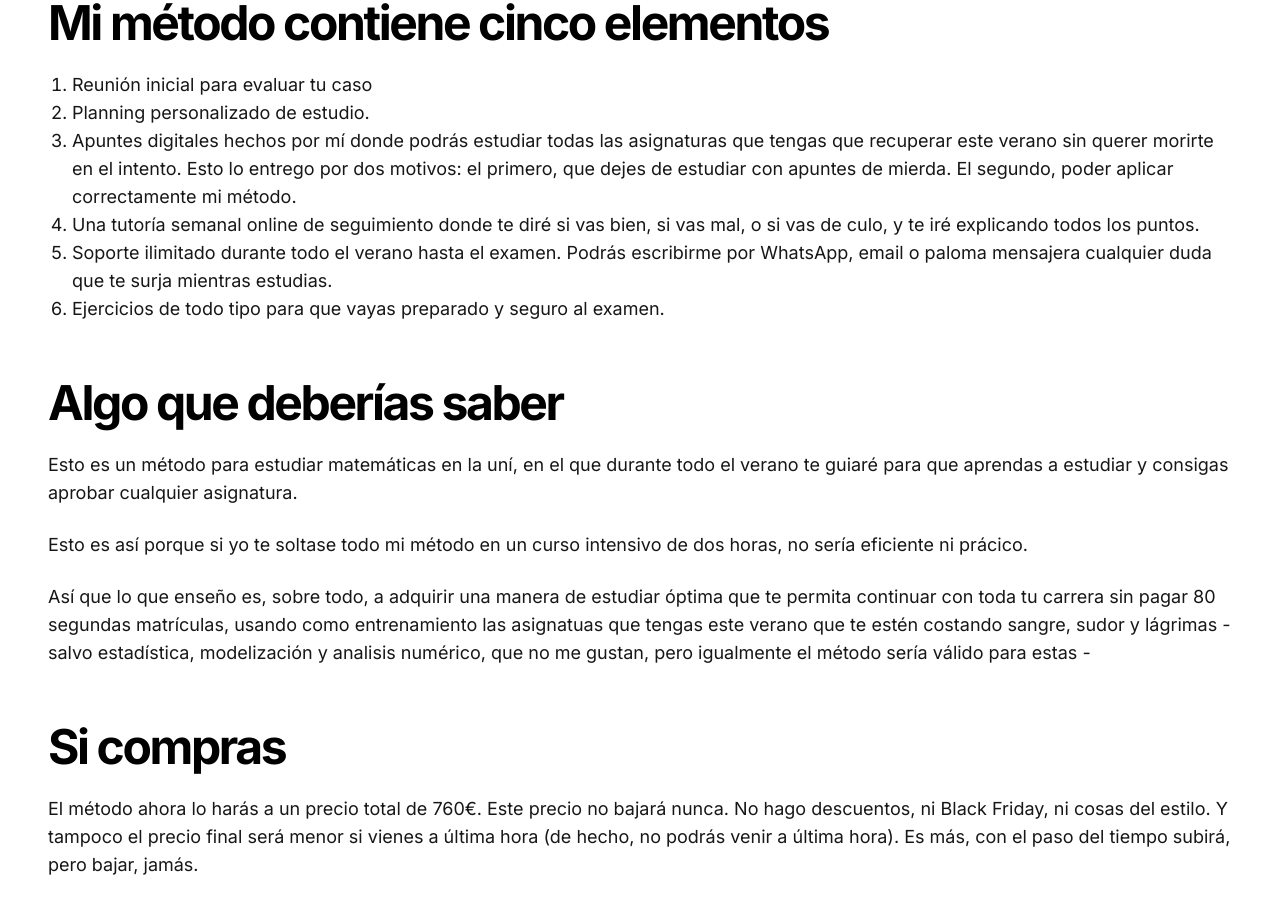
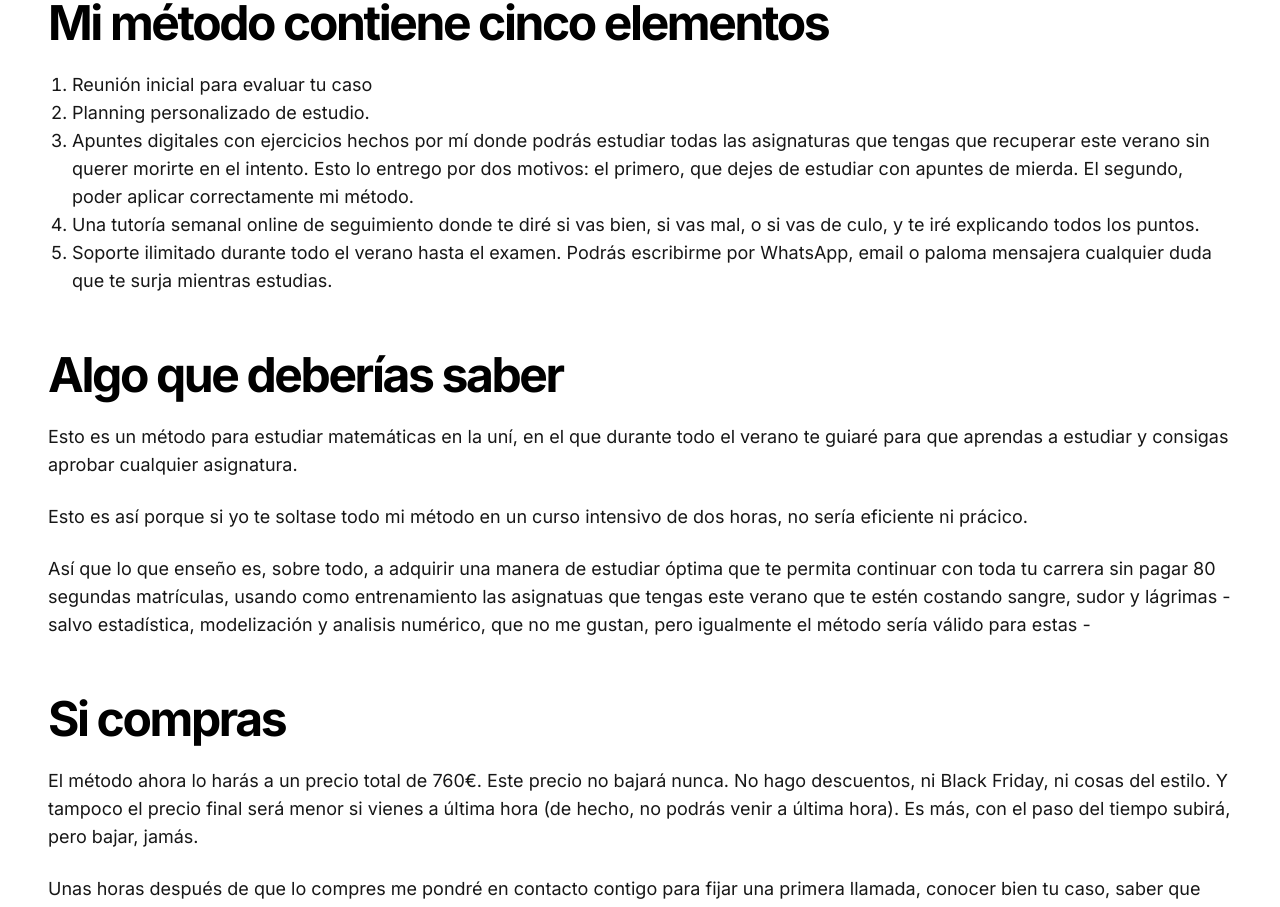
Before and after one commit to MariaLipiz/matessindramas, a Next.js app: page /aprueba_en_verano in a window 1280 px wide. Shown: the part 3100-4007 px from the top of the page. Built offline with nearby package versions, Linux system fonts and the light colour scheme.

Commit message:
Cambios lista elementos del metodo

```diff
--- a/src/app/aprueba_en_verano/page.tsx
+++ b/src/app/aprueba_en_verano/page.tsx
@@ -191,14 +191,14 @@ export default function MetodoParaAprobarMatematicas() {
         <ol className="list-decimal pl-6">
         <li>Reunión inicial para evaluar tu caso</li>
         <li>Planning personalizado de estudio.</li>
-        <li>Apuntes digitales hechos por mí donde podrás estudiar todas las asignaturas que tengas que recuperar este verano
+        <li>Apuntes digitales con ejercicios hechos por mí donde podrás estudiar todas las asignaturas que tengas que recuperar este verano
             sin querer morirte en el intento. Esto lo entrego por dos motivos: el primero, que dejes de estudiar
             con apuntes de mierda. El segundo, poder aplicar correctamente mi método.</li>
         <li>Una tutoría semanal online de seguimiento donde te diré si vas bien, si vas mal,
             o si vas de culo, y te iré explicando todos los puntos. </li>
         <li>Soporte ilimitado durante todo el verano hasta el examen. Podrás escribirme por WhatsApp, email o
             paloma mensajera cualquier duda que te surja mientras estudias. </li>
-        <li>Ejercicios de todo tipo para que vayas preparado y seguro al examen. </li>
+
       </ol>
 
       <h2 className="mt-14 text-2xl font-bold text-black tracking-tighter sm:text-3xl lg:text-4xl xl:text-5xl">Algo que deberías saber</h2>
```
